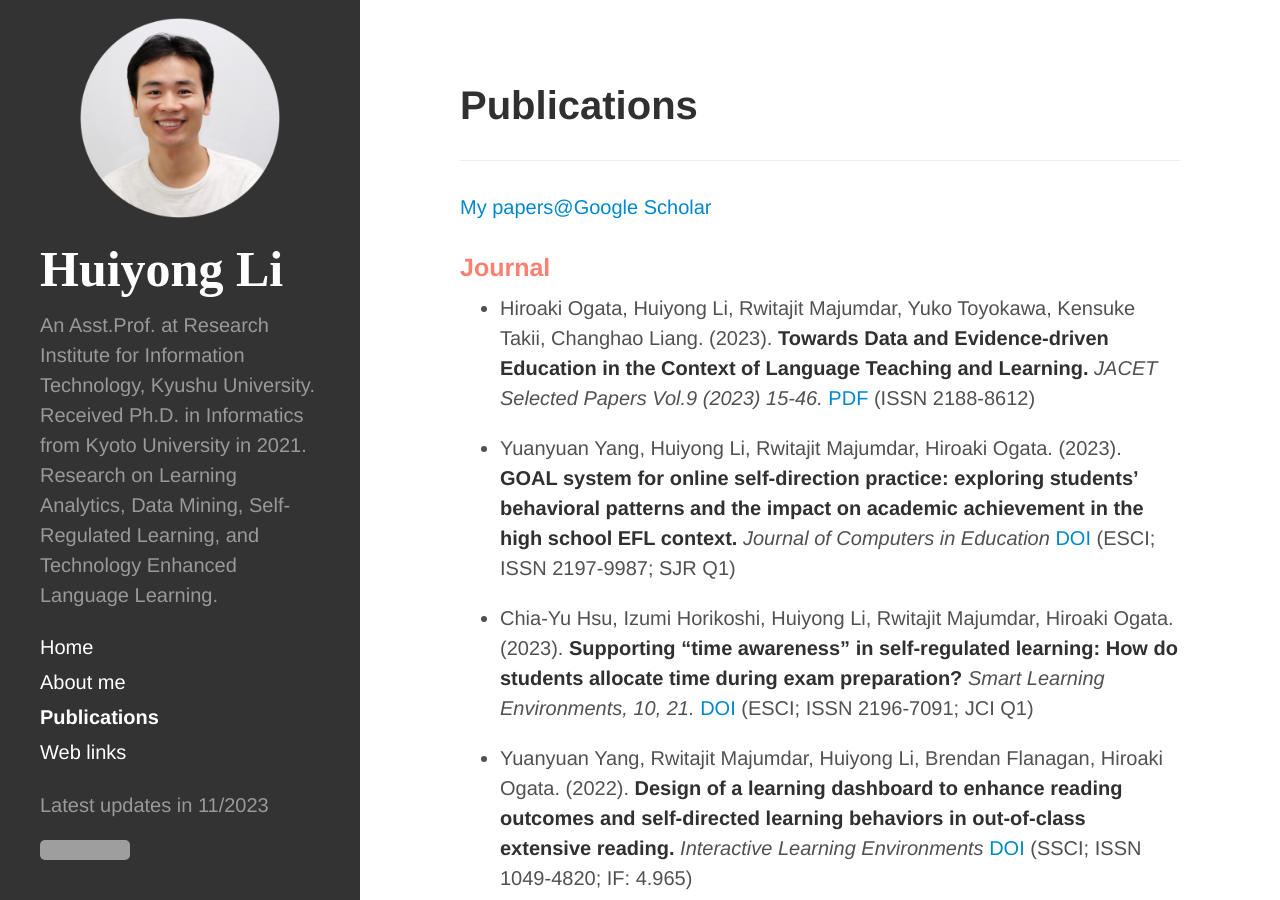
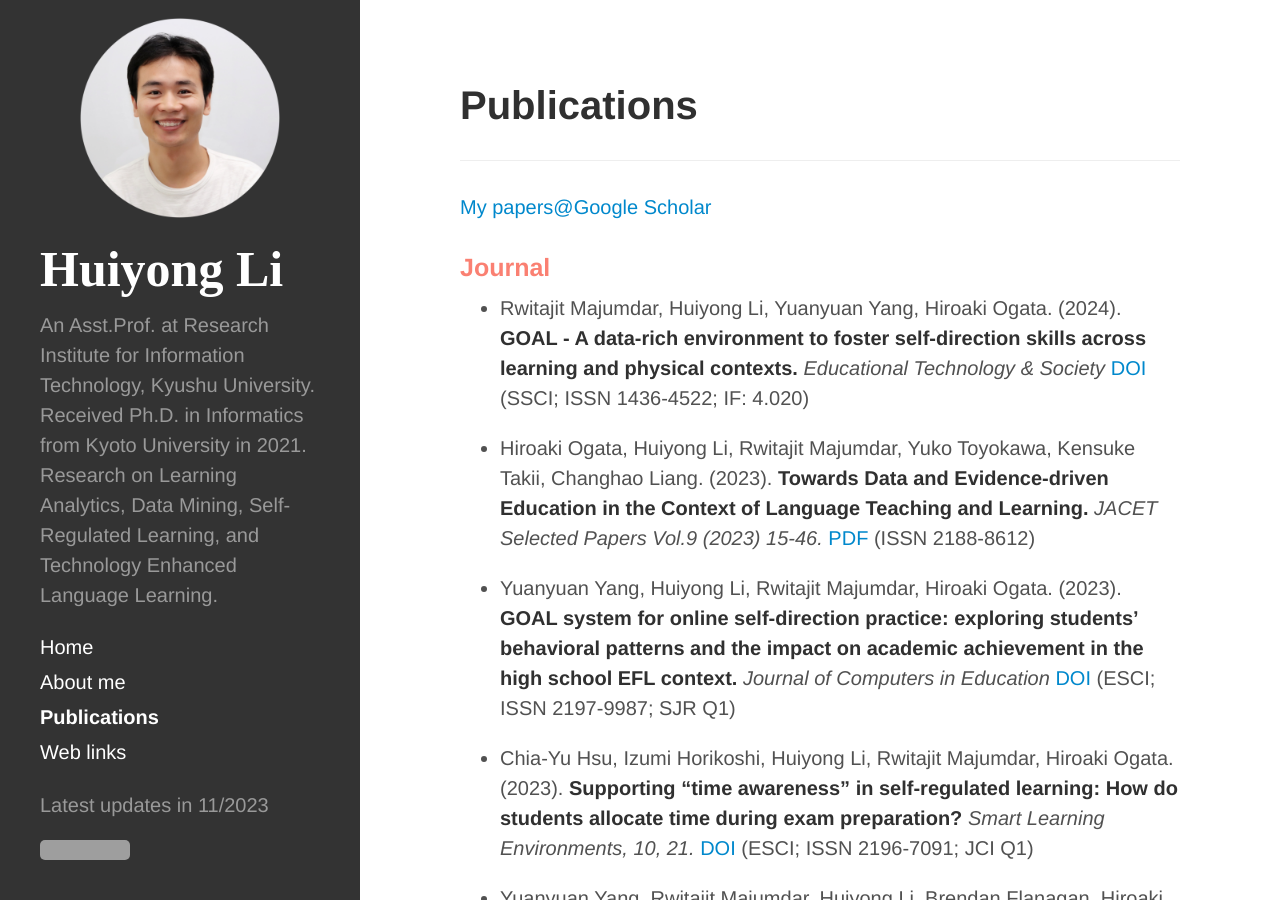
Before and after one commit to li-huiyong/li-huiyong.github.io, a Jekyll site: the page built from publications.md, in a window 1280 px wide and 900 px high. Built offline with Jekyll 4.4.1, drawn with Linux system fonts in a browser that asks for light colours; nearby versions of some CDN libraries; some web fonts are replaced; grey boxes are pictures that could not be loaded.

Commit message:
add ETS paper

```diff
--- a/publications.md
+++ b/publications.md
@@ -8,6 +8,8 @@ ___
 [My papers@Google Scholar](https://scholar.google.com/citations?user=TlruLP0AAAAJ&hl=en){:target="_blank"}
 
 ### <span style="color: Salmon; ">Journal</span>
+
+* Rwitajit Majumdar, Huiyong Li, Yuanyuan Yang, Hiroaki Ogata. (2024). **GOAL - A data-rich environment to foster self-direction skills across learning and physical contexts.** _Educational Technology & Society_ [DOI](https://doi.org/10.30191/ETS.202407_27(3).RP04){:target="_blank"} (SSCI; ISSN 1436-4522; IF: 4.020)
 
 * Hiroaki Ogata, Huiyong Li, Rwitajit Majumdar, Yuko Toyokawa, Kensuke Takii, Changhao Liang. (2023). **Towards Data and Evidence-driven Education in the Context of Language Teaching and Learning.** _JACET Selected Papers Vol.9 (2023) 15-46._ [PDF](https://www.jacet.org/SelectedPapers/JACET61_2022_SP_9){:target="_blank"} (ISSN 2188-8612)
 
```
